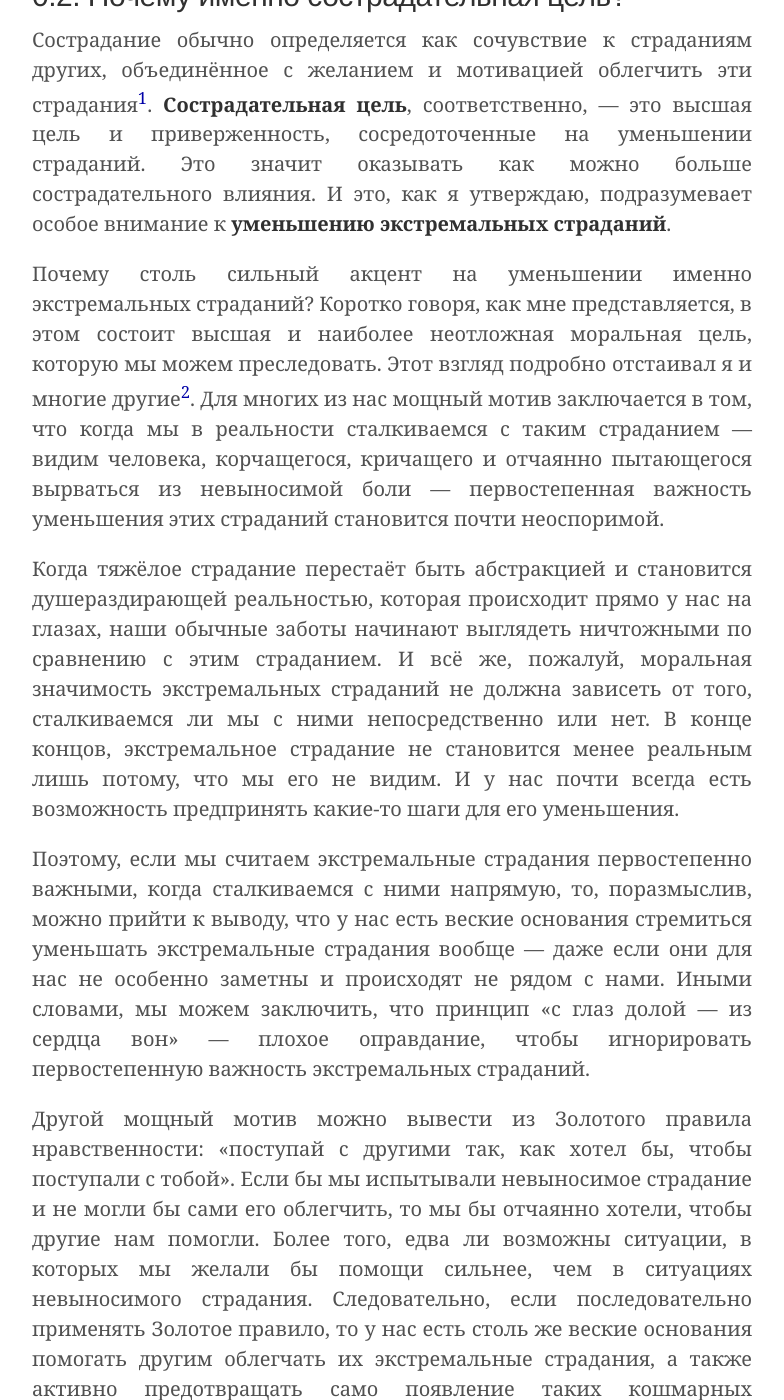
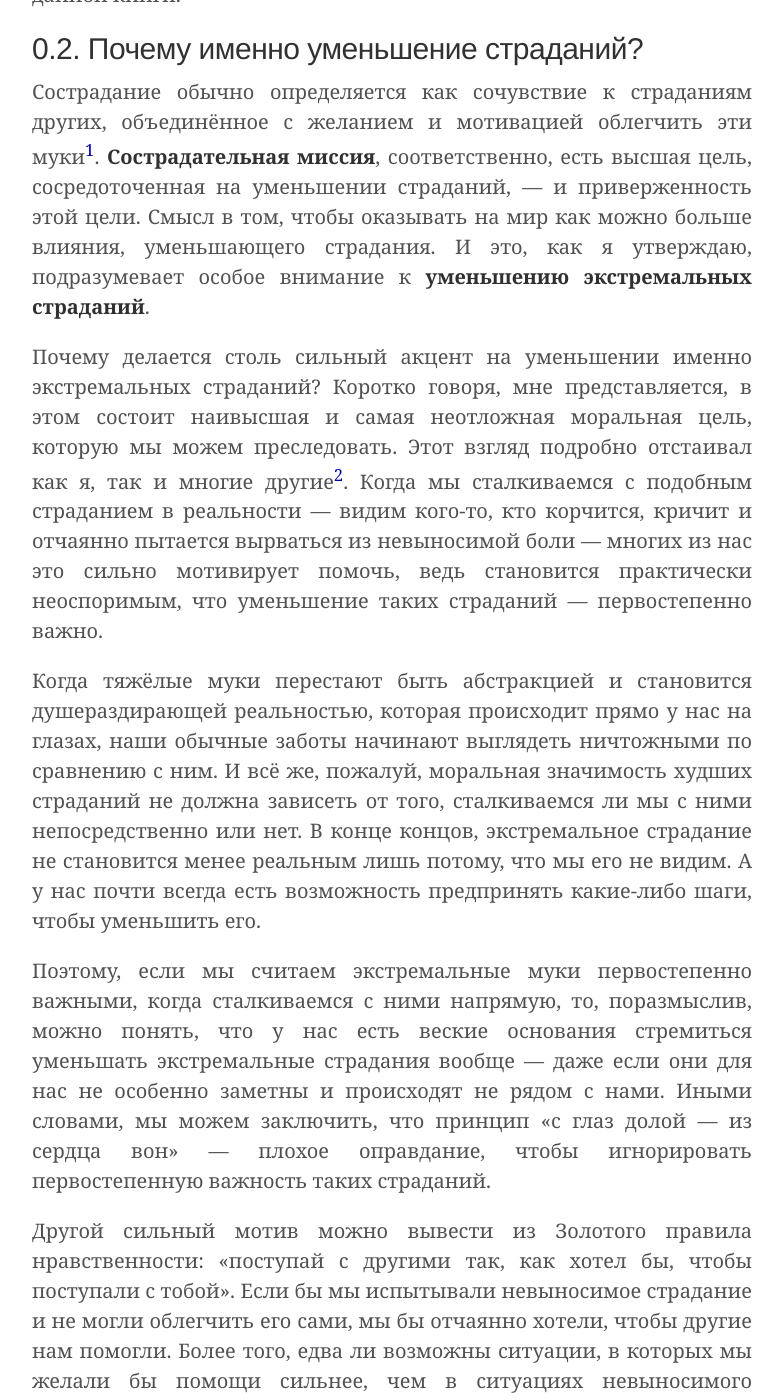
Before and after one commit to ReducingSuffering/reducingsuffering.github.io, a Jekyll site: the page built from compassionate-purpose/introduction.md, in a window 1280 px wide and 1400 px high, scrolled down 1941 px. Shown: the whole window, without its empty margins (248-1032 px from the left). Built offline with Jekyll 4.4.1, drawn with Linux system fonts in a browser that asks for light colours; some of the changed text lies outside the part shown.

Commit message:
Update introduction.md

```diff
--- a/compassionate-purpose/introduction.md
+++ b/compassionate-purpose/introduction.md
@@ -15,51 +15,51 @@
 
 # Введение
 
-Мир страдает, и страдания требуют, чтобы их облегчили. Каждый день бесчисленное количество существ оказываются заперты в невыносимых страданиях. Таких страданиях, что если бы мы были на месте этих существ, мы были бы готовы почти на что угодно, чтобы прекратить их. И в будущем всё может стать ещё хуже.
+В мире много страданий, и эти страдания требуют, чтобы их облегчили. Каждый день бесчисленное количество существ оказываются в ловушке невыносимых мук. Таких мук, что если бы мы были на месте этих существ, мы готовы были бы почти на что угодно, чтобы прекратить пытку. Ну а в будущем всё может стать ещё хуже.
 
-Эта реальность может казаться подавляющей. Но вместо того чтобы отворачиваться от мировых страданий, мы можем взглянуть на них прямо и попытаться их облегчить — не вполсилы, а всем своим существом. Это может стать нашим экзистенциальным ответом на страдания.
+Такая реальность может казаться слишком подавляющей. Но вместо того, чтобы отворачиваться от страданий в мире, мы можем взглянуть на них прямо и попытаться их облегчить — не вполсилы, а всем своим существом. Это может стать нашим экзистенциальным ответом на проблему страдания.
 
-Позиция, которую я здесь отстаиваю, не наивна и не утопична. И она не предполагает, будто уменьшение страданий — это какая-то лёгко разрешимая задача. Напротив, предлагается реалистичный и прагматичный взгляд на стоящие перед нами трудности. Лишь усмиряя наши идеалы реальностью, мы можем быть по-настоящему эффективными в создании лучшего мира.
+Позиция, которую я здесь отстаиваю, не наивна и не утопична. Она не предполагает, будто уменьшение страданий — какая-то легко разрешимая задача. Напротив, взгляд на все стоящие перед нами трудности предлагается реалистичный и прагматичный. Только основывая наши идеалы на реальности, мы можем быть по-настоящему эффективными в том, чтобы делать мир лучше.
 
-И всё же наши возможности предотвращать страдания — огромны. Насколько чудовищны худшие формы страданий, настолько же драгоценны возможности их предотвратить. Более того, трудно бывает в полной мере осознать, насколько реальны и значимы эти возможности и насколько важно распорядиться ими правильно.
+И всё же наши возможности предотвращать страдания — огромны. Насколько чудовищны худшие формы мук, настолько же драгоценны возможности их предотвратить. Более того, трудно бывает в полной мере осознать, насколько эти возможности реальны и значимы — и насколько важно распорядиться ими правильно.
 
-Эта книга — о том, как воспользоваться этим шансом создать лучший мир: с реалистичным и прагматичным подходом, но также с надеждой, вдохновением и непреклонной решимостью. Она о том, как мы можем восстать против армады страданий, бросить ей вызов и в конечном счёте принести больше облегчения сентиентным существам.
+Данная книга — о том, как воспользоваться этим шансом сделать мир лучше: предложенный подход реалистичен и прагматичнен, но также в нём есть и надежда, и вдохновение, и непреклонная решимость. Этот сборник материалов — о том, как мы можем восстать против великой громады страданий, бросить ей вызов и в конечном счёте принести больше облегчения для сентиентных (чувствующих) существ.
 
-## 0.1. Самопомощь встречается с беспристрастной этикой
+## 0.1. Самопомощь встречает беспристрастную этику
 
-Книги по самопомощи часто бывают глубоко мотивирующими и вдохновляющими. Они побуждают нас становиться лучшей версией себя, находить личный смысл и душевное равновесие. Однако такие книги редко опираются на ясный этический фундамент. Связь между личной мотивацией и этическими соображениями обычно остаётся расплывчатой, и акцент часто делается просто на достижении любых целей по вашему выбору.
+Книги по самопомощи часто бывают глубоко мотивирующими и вдохновляющими. Они побуждают нас становиться лучшей версией себя, находить личный смысл и душевное равновесие. Однако такие книги редко опираются на какой-либо ясный этический фундамент. Связь между личной мотивацией и этическими соображениями обычно остаётся расплывчатой, и акцент часто сделан просто на достижении любых целей по вашему выбору.
 
-С другой стороны, книги о строгой и беспристрастной этике действительно затрагивают важнейшие вопросы о ценностях и о том, как нам в идеале следует действовать в нашей жизни. Но такие книги редко бывают вдохновляющими или практически полезными на личном уровне.
+С другой стороны, труды по строго обоснованной и беспристрастной этике действительно затрагивают важнейшие вопросы о ценностях. Они говорят о том, как нам в идеале следует действовать в нашей жизни. Но такие работы редко бывают вдохновляющими или практически полезными на личном уровне.
 
-В результате получается большой пробел. Учитывая оба этих важных аспекта, мы можем многого достичь: лично вдохновляющее саморазвитие, прочно основанное на беспристрастной этике. Именно в этом и заключается цель данной книги.
+В результате получается большой пробел. Но если мы сведём воедино оба этих важных аспекта, то получим лично вдохновляющее саморазвитие, прочно основанное на беспристрастной этике. И тогда мы сможем достигнуть очень многого. Именно в этом и состоит цель данной книги.
 
-## 0.2. Почему именно сострадательная цель?
+## 0.2. Почему именно уменьшение страданий?
 
-Сострадание обычно определяется как сочувствие к страданиям других, объединённое с желанием и мотивацией облегчить эти страдания[^1]. **Сострадательная цель**, соответственно, — это высшая цель и приверженность, сосредоточенные на уменьшении страданий. Это значит оказывать как можно больше сострадательного влияния. И это, как я утверждаю, подразумевает особое внимание к **уменьшению экстремальных страданий**.
+Сострадание обычно определяется как сочувствие к страданиям других, объединённое с желанием и мотивацией облегчить эти муки[^1]. **Сострадательная миссия**, соответственно, есть высшая цель, сосредоточенная на уменьшении страданий, — и приверженность этой цели. Смысл в том, чтобы оказывать на мир как можно больше влияния, уменьшающего страдания. И это, как я утверждаю, подразумевает особое внимание к **уменьшению экстремальных страданий**.
 
-Почему столь сильный акцент на уменьшении именно экстремальных страданий? Коротко говоря, как мне представляется, в этом состоит высшая и наиболее неотложная моральная цель, которую мы можем преследовать. Этот взгляд подробно отстаивал я и многие другие[^2]. Для многих из нас мощный мотив заключается в том, что когда мы в реальности сталкиваемся с таким страданием — видим человека, корчащегося, кричащего и отчаянно пытающегося вырваться из невыносимой боли — первостепенная важность уменьшения этих страданий становится почти неоспоримой.
+Почему делается столь сильный акцент на уменьшении именно экстремальных страданий? Коротко говоря, мне представляется, в этом состоит наивысшая и самая неотложная моральная цель, которую мы можем преследовать. Этот взгляд подробно отстаивал как я, так и многие другие[^2]. Когда мы сталкиваемся с подобным страданием в реальности — видим кого-то, кто корчится, кричит и отчаянно пытается вырваться из невыносимой боли — многих из нас это сильно мотивирует помочь, ведь становится практически неоспоримым, что уменьшение таких страданий — первостепенно важно.
 
-Когда тяжёлое страдание перестаёт быть абстракцией и становится душераздирающей реальностью, которая происходит прямо у нас на глазах, наши обычные заботы начинают выглядеть ничтожными по сравнению с этим страданием. И всё же, пожалуй, моральная значимость экстремальных страданий не должна зависеть от того, сталкиваемся ли мы с ними непосредственно или нет. В конце концов, экстремальное страдание не становится менее реальным лишь потому, что мы его не видим. И у нас почти всегда есть возможность предпринять какие-то шаги для его уменьшения.
+Когда тяжёлые муки перестают быть абстракцией и становится душераздирающей реальностью, которая происходит прямо у нас на глазах, наши обычные заботы начинают выглядеть ничтожными по сравнению с ним. И всё же, пожалуй, моральная значимость худших страданий не должна зависеть от того, сталкиваемся ли мы с ними непосредственно или нет. В конце концов, экстремальное страдание не становится менее реальным лишь потому, что мы его не видим. А у нас почти всегда есть возможность предпринять какие-либо шаги, чтобы уменьшить его.
 
-Поэтому, если мы считаем экстремальные страдания первостепенно важными, когда сталкиваемся с ними напрямую, то, поразмыслив, можно прийти к выводу, что у нас есть веские основания стремиться уменьшать экстремальные страдания вообще — даже если они для нас не особенно заметны и происходят не рядом с нами. Иными словами, мы можем заключить, что принцип «с глаз долой — из сердца вон» — плохое оправдание, чтобы игнорировать первостепенную важность экстремальных страданий.
+Поэтому, если мы считаем экстремальные муки первостепенно важными, когда сталкиваемся с ними напрямую, то, поразмыслив, можно понять, что у нас есть веские основания стремиться уменьшать экстремальные страдания вообще — даже если они для нас не особенно заметны и происходят не рядом с нами. Иными словами, мы можем заключить, что принцип «с глаз долой — из сердца вон» — плохое оправдание, чтобы игнорировать первостепенную важность таких страданий.
 
-Другой мощный мотив можно вывести из Золотого правила нравственности: «поступай с другими так, как хотел бы, чтобы поступали с тобой». Если бы мы испытывали невыносимое страдание и не могли бы сами его облегчить, то мы бы отчаянно хотели, чтобы другие нам помогли. Более того, едва ли возможны ситуации, в которых мы желали бы помощи сильнее, чем в ситуациях невыносимого страдания. Следовательно, если последовательно применять Золотое правило, то у нас есть столь же веские основания помогать другим облегчать их экстремальные страдания, а также активно предотвращать само появление таких кошмарных состояний[^3].
+Другой сильный мотив можно вывести из Золотого правила нравственности: «поступай с другими так, как хотел бы, чтобы поступали с тобой». Если бы мы испытывали невыносимое страдание и не могли облегчить его сами, мы бы отчаянно хотели, чтобы другие нам помогли. Более того, едва ли возможны ситуации, в которых мы желали бы помощи сильнее, чем в ситуациях невыносимого страдания. Таким образом, если последовательно применять Золотое правило, у нас есть столь же веские основания помогать другим облегчать их крайние муки, а также активно предотвращать само появление таких кошмарных состояний[^3].
 
 ## 0.3. Структура книги
 
-Моя цель в этой книге — представить практический и прагматичный подход к сострадательной цели. В частности, я изложу и применю систему, которая предлагает нам стремиться к моральному саморазвитию, основываясь на фактах и разуме, и ставя целью уменьшения экстремальных страданий.
+Моя цель в этой работе — представить такой подход к сострадательной миссии, который будет прагматичным и хорошо реализуемым. В частности, я изложу и применю систему, которая приглашает нас стремиться к моральному саморазвитию, основываясь на фактах и разуме, причем цель этой системы — уменьшение экстремальных страданий.
 
-Первая глава даёт начальную мотивацию. В ней рассматриваются несколько путей того, как мы можем выиграть от принятия высокой этической цели, а также указываются установки мышления, полезные для преодоления трудностей.
+Первая глава даёт начальную мотивацию. В ней показаны несколько путей того, как даже лично мы сами можем выиграть, если примем высокую моральную цель, а также описаны установки мышления, полезные для преодоления трудностей.
 
-Во второй главе я излагаю обоснования для стремления к сострадательной цели, а затем представляю систему, служащую основой для всей остальной книги: способ осмысления и организации нашей личной жизни с точки зрения сострадательного влияния.
+Во второй главе я излагаю некоторые причины стремиться к высшей сострадательной цели. А после этого представлена система, лежащая в основе всей остальной книги: способ осмысления и организации нашей собственной жизни с целью уменьшения страданий.
 
-В последующих главах я применяю эту общую систему и стараюсь предложить научно-обоснованные рекомендации по ключевым аспектам личностного развития. Например, я рассматриваю вдохновляющие нарративы, самосострадание и инструменты для преодоления психологических трудностей, возникающих при попытках уменьшать страдания. Другие важные аспекты включают устойчивое сострадание к другим, трезвое понимание человеческого разума, социальную жизнь и отношения, здоровое превосхождение себя и, наконец, что конкретно мы можем сделать, чтобы уменьшить страдания.
+В последующих главах я применяю эту общую систему и стараюсь предложить научно-обоснованные рекомендации по ключевым аспектам личностного развития. Например, рассматриваются вдохновляющие нарративы, сострадание к самим себе и инструменты для преодоления психологических трудностей, возникающих, когда мы пытаемся уменьшать страдания. Здесь освещены и другие важные аспекты: устойчивое сострадание к другим, трезвое понимание человеческого разума, социальная жизнь и отношения, здоровое самопревосхождение — и, наконец, что конкретно мы можем сделать, чтобы страданий в мире стало меньше.
 
 ## 0.4. Как пользоваться этой книгой
 
-Эта книга не подразумевает, что нужно внедрять всё сразу, и не является призывом к моральному перфекционизму. Её цель — помочь нам двигаться в лучшем направлении, начиная с наших главных ограничений и слабых мест. Для кого-то основным препятствием может быть жёсткая самокритика, отвлечённость или дурные привычки; для кого-то — неуверенность в том, как именно помочь другим, отсутствие надежды или ослабленное чувство собственной способности влиять на происходящее.
+Эта книга не подразумевает, будто нужно внедрять всё сразу, и в ней нет призывов к моральному перфекционизму. Её цель — помочь нам двигаться в лучшем направлении, начиная с наших главных ограничений и слабых мест. Для кого-то основным препятствием может быть жёсткая самокритика, отвлекающие факторы или дурные привычки; для кого-то — неуверенность в том, как именно помочь другим, недостаток надежды или ослабленное чувство собственной способности влиять на происходящее.
 
-Поэтому разумно воспринимать эту книгу скорее как набор инструментов, а не как чек-лист: можно определить одну-две области, которые кажутся наиболее важными для вашего будущего влияния на мир, предпринимать небольшие и устойчивые шаги в этих областях, а к остальному обращаться по мере необходимости. Если эта книга поможет вам устранить хотя бы одно серьёзное препятствие и сделать очередной эффективный шаг к уменьшению страданий, это уже будет весьма ценным.
+Поэтому разумно воспринимать эту книгу скорее как набор инструментов, а не как чек-лист: вы можете определить одну-две области, которые кажутся наиболее важными для вашего будущего влияния на мир, предпринимать в них небольшие и устойчивые шаги, а к остальному обращаться по мере необходимости. Если этот сборник материалов поможет вам устранить хотя бы одно серьёзное препятствие и сделать ещё один эффективный шаг к уменьшению страданий, это уже будет глубоко ценным.
 
 <center><b><a href="contents.html">> содержание <</a></b></center>
 
```
